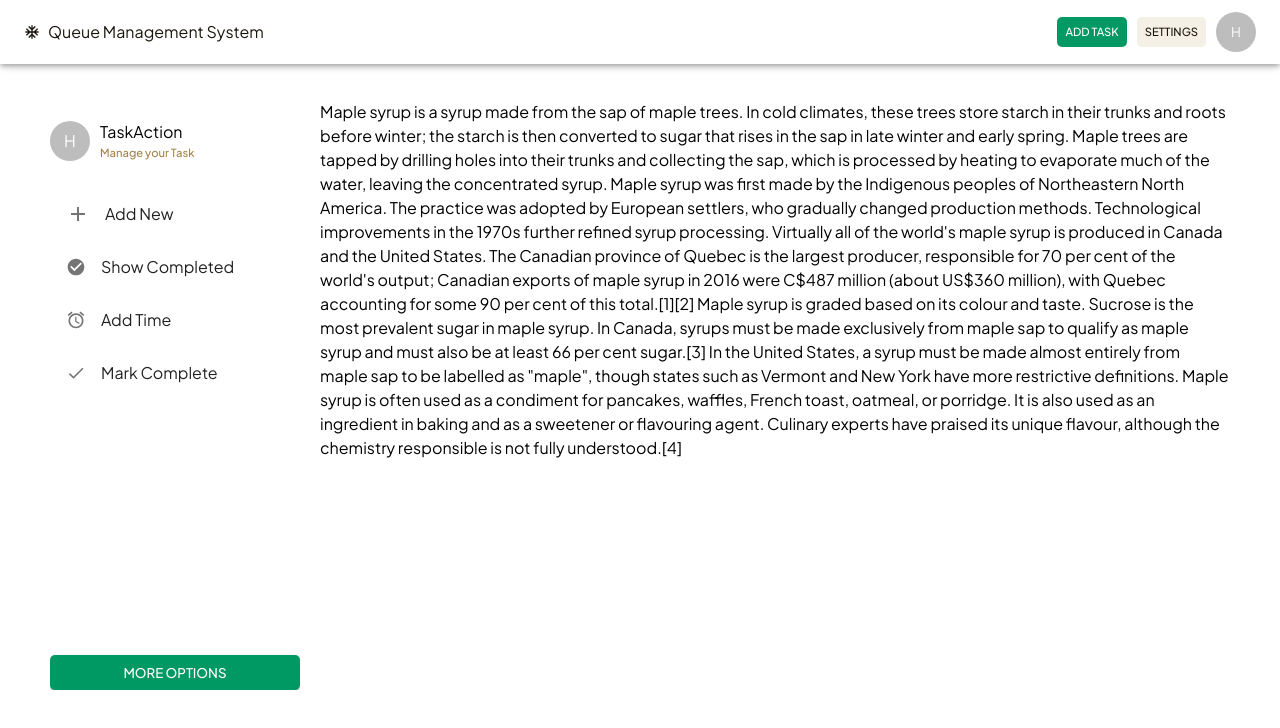
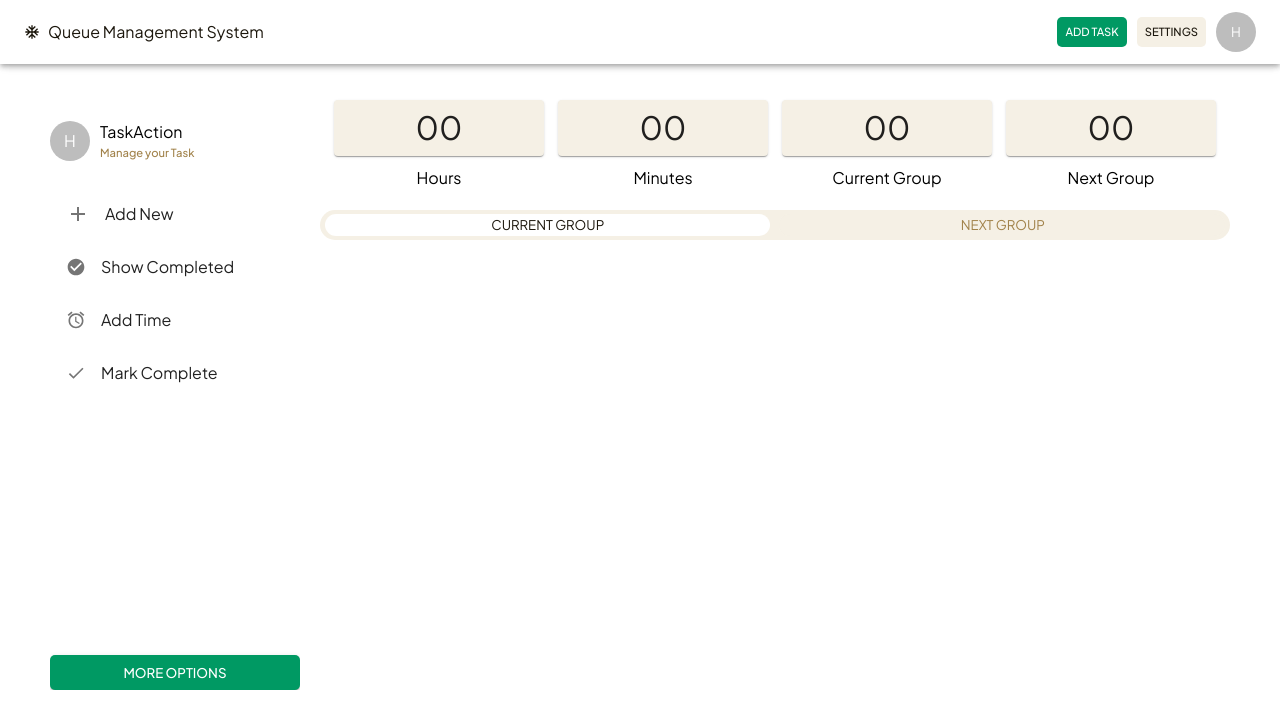
Before and after one commit to Fkshaikh/QueueManage, a React (Create React App) app: page / in a window 1280 px wide. Shown: the top 728 px of the page. Built offline with nearby package versions, Linux system fonts and the light colour scheme.

Commit message:
QueueDetailPage Added

```diff
--- /dev/null
+++ b/src/Components/Drawer/CustomCards.jsx
@@ -0,0 +1,55 @@
+import { Box, Card, Typography, styled, useTheme } from "@mui/material";
+import React from "react";
+import FlexBox from "../FlexBox";
+
+const StyledCard = styled(Card)`
+  height: 56px;
+  width: 210px;
+  background-color: ${({ theme }) => theme.palette.secondary.main};
+`;
+const StyledBox = styled(Box)`
+  display: flex;
+  flex-direction: column;
+  gap: 10px;
+`;
+const StyledTypography = styled(Typography)`
+  font-size: 2rem;
+  font-weight: 400;
+  text-align: center;
+  padding: 3px;
+`;
+const CustomCards = () => {
+  const theme = useTheme();
+  return (
+    <Box sx={{ width: "100%" }}>
+      <FlexBox>
+        <StyledBox>
+          <StyledCard>
+            <StyledTypography>00</StyledTypography>
+          </StyledCard>
+          <Typography sx={{ textAlign: "center" }}>Hours</Typography>
+        </StyledBox>
+        <StyledBox>
+          <StyledCard>
+            <StyledTypography>00</StyledTypography>
+          </StyledCard>
+          <Typography sx={{ textAlign: "center" }}>Minutes</Typography>
+        </StyledBox>{" "}
+        <StyledBox>
+          <StyledCard>
+            <StyledTypography>00</StyledTypography>
+          </StyledCard>
+          <Typography sx={{ textAlign: "center" }}>Current Group</Typography>
+        </StyledBox>{" "}
+        <StyledBox>
+          <StyledCard>
+            <StyledTypography>00</StyledTypography>
+          </StyledCard>
+          <Typography sx={{ textAlign: "center" }}>Next Group</Typography>
+        </StyledBox>
+      </FlexBox>
+    </Box>
+  );
+};
+
+export default CustomCards;
--- /dev/null
+++ b/src/Components/FlexBox.jsx
@@ -0,0 +1,18 @@
+import { Box } from "@mui/material";
+import React from "react";
+
+const FlexBox = ({ children }) => {
+  return (
+    <Box
+      sx={{
+        display: "flex",
+        alignItems: "center",
+        justifyContent: "space-evenly",
+      }}
+    >
+      {children}
+    </Box>
+  );
+};
+
+export default FlexBox;
--- /dev/null
+++ b/src/Components/UserGroups.jsx
@@ -0,0 +1,72 @@
+import {
+  ToggleButton,
+  ToggleButtonGroup,
+  Typography,
+  useTheme,
+} from "@mui/material";
+import React, { useState } from "react";
+
+const UserGroups = () => {
+  const [isSelected, setisSelected] = useState(0);
+  const theme = useTheme();
+  return (
+    <div>
+      <ToggleButtonGroup
+        sx={{
+          display: "flex",
+          gap: "10px",
+          alignItems: "center",
+          backgroundColor: theme.palette.secondary.main,
+          height: "30px",
+          justifyContent: "center",
+          borderRadius: "20px",
+        }}
+      >
+        <ToggleButton
+          sx={{
+            width: "50%",
+            borderRadius: "20px !important",
+            marginLeft: "5px",
+            height: "10px",
+            border: "none",
+            backgroundColor:
+              isSelected === 0
+                ? theme.palette.bg1
+                : theme.palette.secondary.main,
+          }}
+          onClick={() => setisSelected(0)}
+          value="Current Group"
+        >
+          <Typography
+            color={isSelected === 0 ? theme.palette.text1 : theme.palette.text3}
+          >
+            Current Group
+          </Typography>
+        </ToggleButton>
+        <ToggleButton
+          sx={{
+            width: "50%",
+            borderRadius: "20px !important",
+            height: "10px",
+            border: "none",
+            marginRight: "5px",
+            backgroundColor:
+              isSelected === 1
+                ? theme.palette.bg1
+                : theme.palette.secondary.main,
+          }}
+          onClick={() => setisSelected(1)}
+          value="Next Group"
+        >
+          <Typography
+            color={isSelected === 1 ? theme.palette.text1 : theme.palette.text3}
+          >
+            Next Group
+          </Typography>
+        </ToggleButton>
+      </ToggleButtonGroup>
+    </div>
+  );
+};
+
+export default UserGroups;
--- a/src/Pages/QueDetailedPage.jsx
+++ b/src/Pages/QueDetailedPage.jsx
@@ -4,7 +4,9 @@ import CheckCircleIcon from "@mui/icons-material/CheckCircle";
 import AccessAlarmsIcon from "@mui/icons-material/AccessAlarms";
 import DoneIcon from "@mui/icons-material/Done";
 import CustomDrawer from "../Components/Drawer/CustomDrawer";
-import { Box, Typography } from "@mui/material";
+import { Box, Card, Typography } from "@mui/material";
+import CustomCards from "../Components/Drawer/CustomCards";
+import UserGroups from "../Components/UserGroups";
 const QueDetailedPage = () => {
   return (
     <div>
@@ -32,35 +34,16 @@ const QueDetailedPage = () => {
           moreOptionsText="More Options"
           drawerWidth={250}
         />
-        <Box>
-          <Typography>
-            Maple syrup is a syrup made from the sap of maple trees. In cold
-            climates, these trees store starch in their trunks and roots before
-            winter; the starch is then converted to sugar that rises in the sap
-            in late winter and early spring. Maple trees are tapped by drilling
-            holes into their trunks and collecting the sap, which is processed
-            by heating to evaporate much of the water, leaving the concentrated
-            syrup. Maple syrup was first made by the Indigenous peoples of
-            Northeastern North America. The practice was adopted by European
-            settlers, who gradually changed production methods. Technological
-            improvements in the 1970s further refined syrup processing.
-            Virtually all of the world's maple syrup is produced in Canada and
-            the United States. The Canadian province of Quebec is the largest
-            producer, responsible for 70 per cent of the world's output;
-            Canadian exports of maple syrup in 2016 were C$487 million (about
-            US$360 million), with Quebec accounting for some 90 per cent of this
-            total.[1][2] Maple syrup is graded based on its colour and taste.
-            Sucrose is the most prevalent sugar in maple syrup. In Canada,
-            syrups must be made exclusively from maple sap to qualify as maple
-            syrup and must also be at least 66 per cent sugar.[3] In the United
-            States, a syrup must be made almost entirely from maple sap to be
-            labelled as "maple", though states such as Vermont and New York have
-            more restrictive definitions. Maple syrup is often used as a
-            condiment for pancakes, waffles, French toast, oatmeal, or porridge.
-            It is also used as an ingredient in baking and as a sweetener or
-            flavouring agent. Culinary experts have praised its unique flavour,
-            although the chemistry responsible is not fully understood.[4]
-          </Typography>
+        <Box
+          sx={{
+            width: "100%",
+            display: "flex",
+            flexDirection: "column",
+            gap: "20px",
+          }}
+        >
+          <CustomCards />
+          <UserGroups />
         </Box>
       </Box>
     </div>
```
